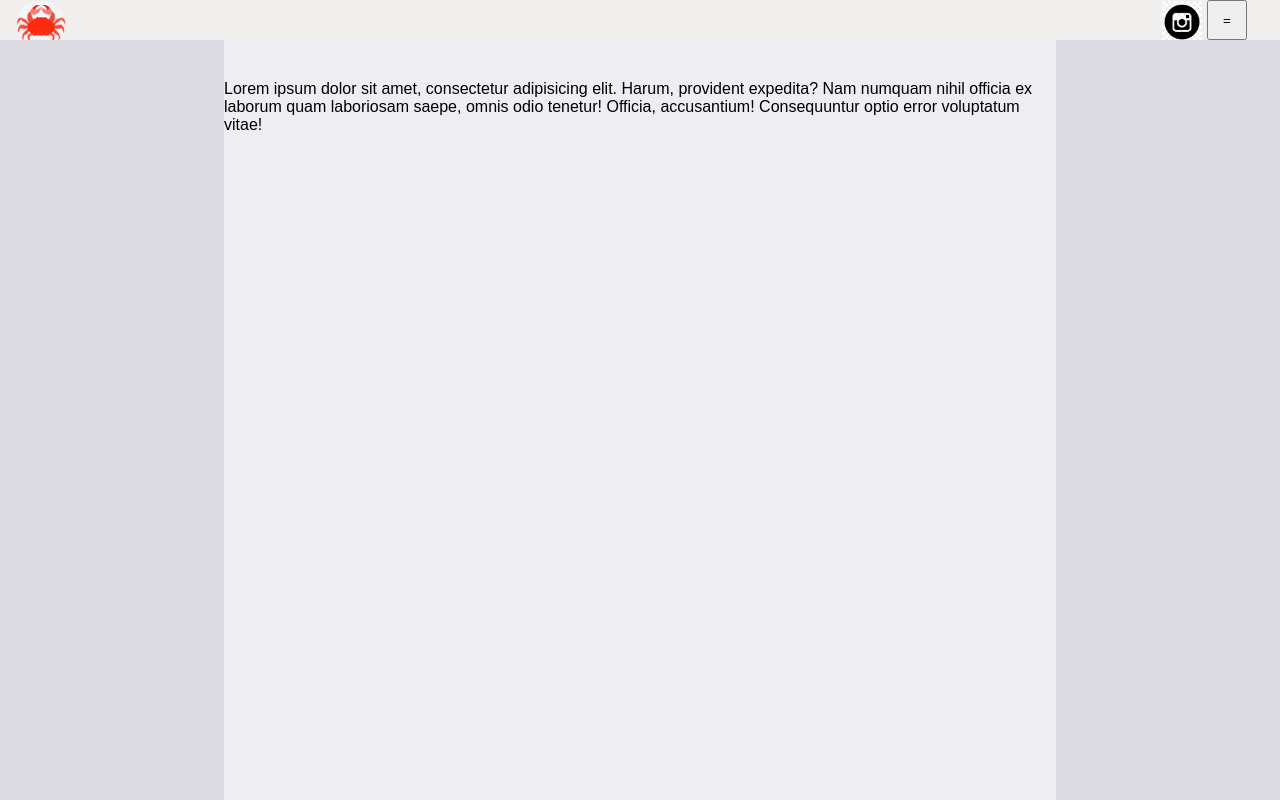
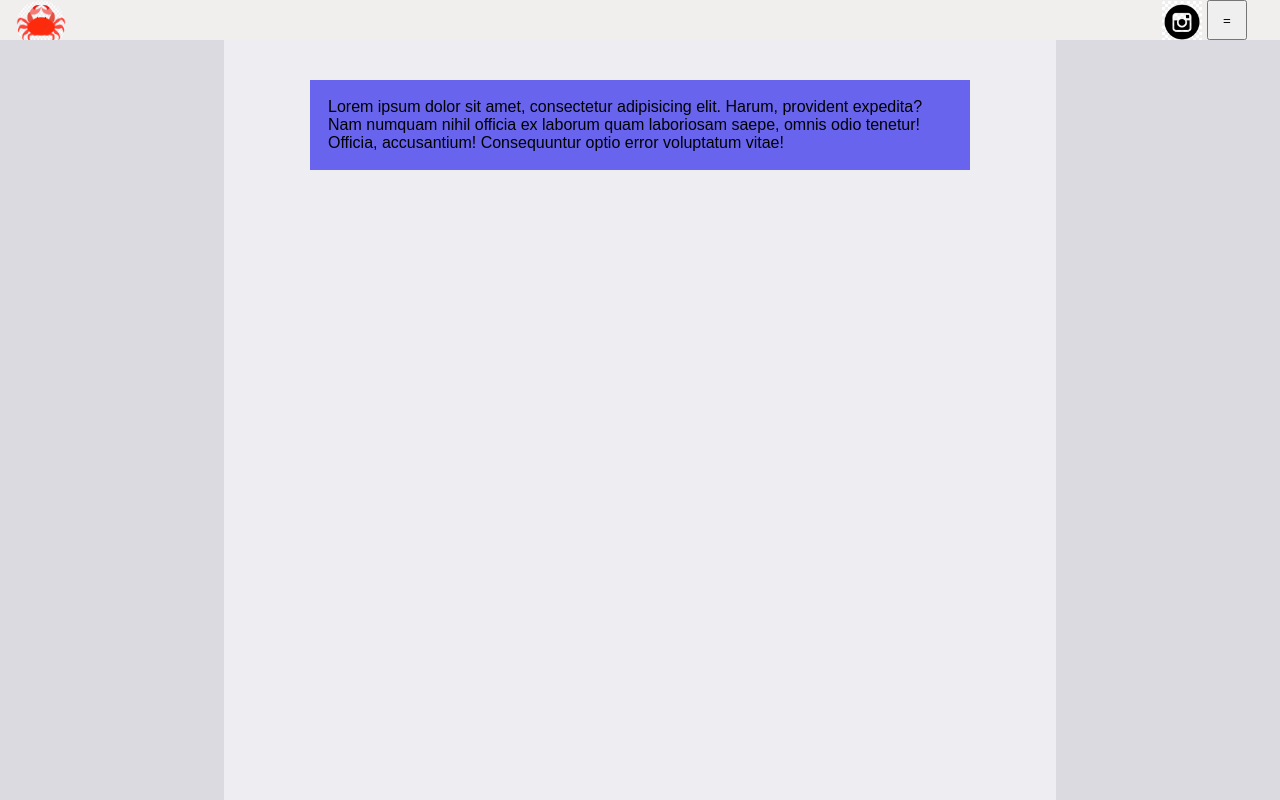
Before and after one commit to Evanjr73/ASC, a Next.js app in the folder my-next-app/: page /noticias in a window 1280 px wide. Built offline with nearby package versions, Linux system fonts and the light colour scheme.

Commit message:
pq  mudanças

```diff
--- a/my-next-app/src/noticia.tsx
+++ b/my-next-app/src/noticia.tsx
@@ -1,4 +1,4 @@
-import styl from '../styles/noticias.module.css'
+import styl from '../styles/noticia.module.css'
 
 
 export default function Noticia(){
--- /dev/null
+++ b/my-next-app/styles/noticia.module.css
@@ -0,0 +1,41 @@
+.noticiass{
+
+    padding: 18px;
+    height: auto;
+    width: 44rem;
+    background-color: rgba(28, 21, 237, 0.632);
+    margin: auto;
+
+  }
+
+
+@media only screen and (max-width: 800px) {
+
+
+
+
+  .noticiass{
+
+
+    height: auto;
+    width: 17rem;
+    background-color: rgba(28, 21, 237, 0.632);
+    margin: auto;
+    padding: 18px;
+  }
+}
+
+@media only screen and (min-width: 800px) {
+
+    .noticiass{
+      padding: 18px;
+      height: auto;
+      width: 75%;
+      background-color: rgba(28, 21, 237, 0.632);
+      margin: auto;
+
+
+    }
+
+
+  }
```
Also changed, not shown: my-next-app/styles/categorias.module.css (+0 -12 lines), my-next-app/styles/noticias.module.css (deleted).
